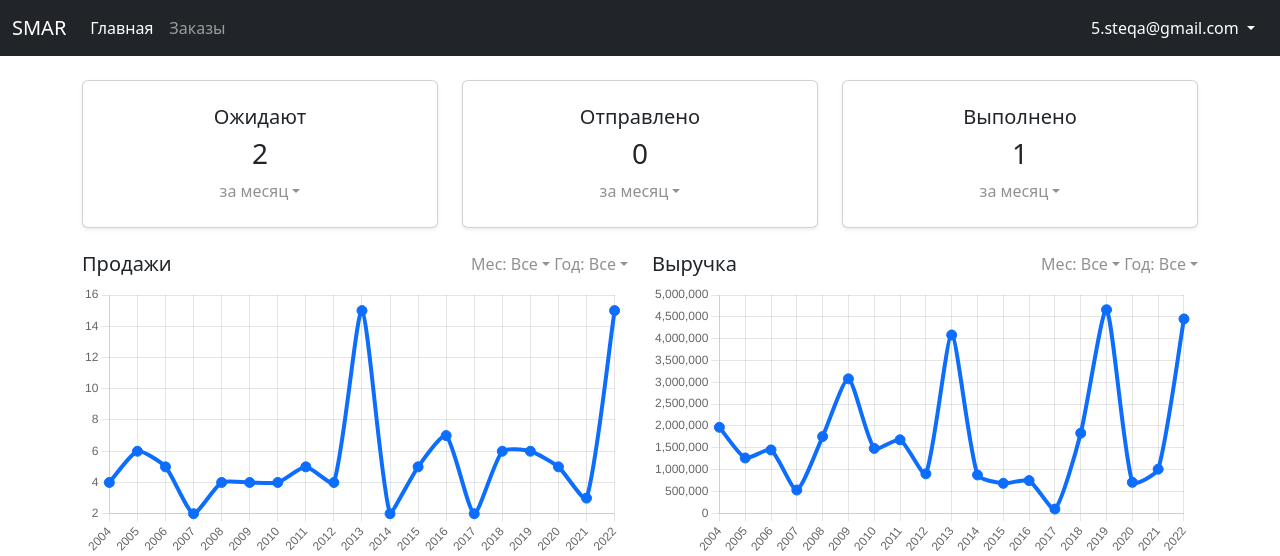
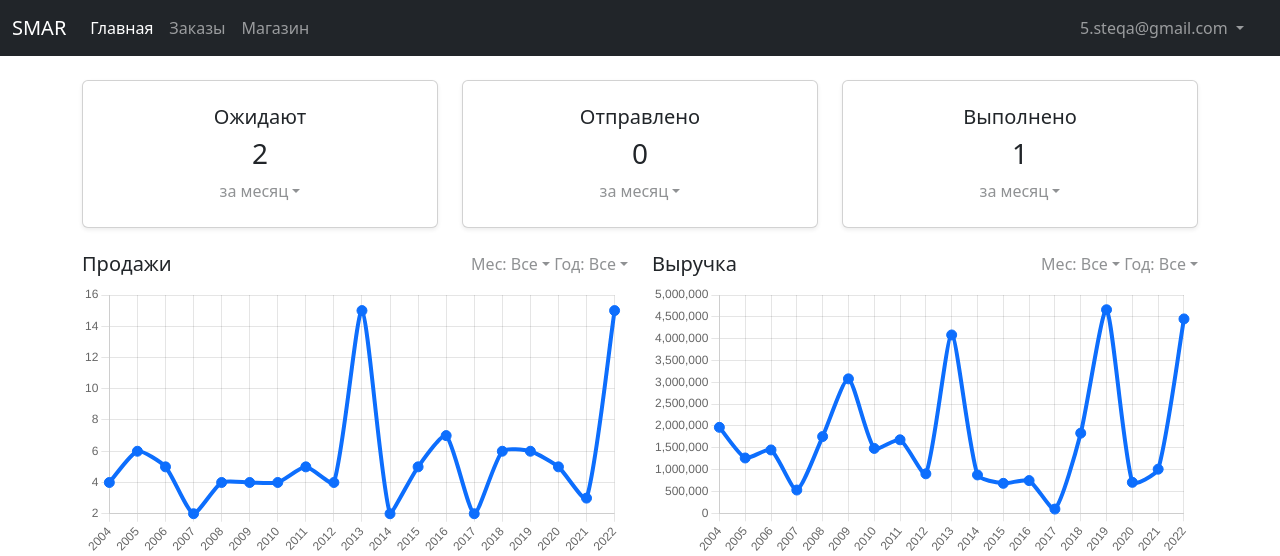
Before and after one commit to steqa/SMAR-ecommerce, a Django app: page /dashboard/ in a window 1280 px wide. Shown: the top 556 px of the page. Run offline with Django 4.2, Linux system fonts and the light colour scheme; a user stored in the database is signed in; data comes from the database, SQL or seed files in the repository; both versions use the stored data as it was after the commit; some libraries are stand-ins or nearby versions.

Commit message:
Изменено: navbar, Оптимизировано: базовые шаблоны store и dashboard

```diff
--- a/sales_dashboard/templates/sales_dashboard/base.html
+++ b/sales_dashboard/templates/sales_dashboard/base.html
@@ -14,35 +14,18 @@
 
     <meta name="viewport" content="width=device-width, initial-scale=1, maximum-scale=1, minimum-scale=1">
 
-    <script>
-        function getCookie(name) {
-            let cookieValue = null;
-            if (document.cookie && document.cookie !== '') {
-                const cookies = document.cookie.split(';');
-                for (let i = 0; i < cookies.length; i++) {
-                    const cookie = cookies[i].trim();
-                    if (cookie.substring(0, name.length + 1) === (name + '=')) {
-                        cookieValue = decodeURIComponent(cookie.substring(name.length + 1));
-                        break;
-                    }
-                }
-            }
-            return cookieValue;
-        }
-
-        const csrftoken = getCookie('csrftoken');
-    </script>
+    <script src="{% static 'js/get-coockie.js' %}"></script>
 </head>
 <body>
     <nav class="navbar navbar-expand-md navbar-dark bg-dark">
         <div class="container-fluid" bis_skin_checked="1">
-            <a class="navbar-brand" href="{% url 'dashboard' %}">SMAR</a>
+            <a class="navbar-brand" href="{% url 'store' %}">SMAR</a>
             <button class="navbar-toggler" type="button" data-bs-toggle="collapse" data-bs-target="#navbarCollapse"
                 aria-controls="navbarCollapse" aria-expanded="false" aria-label="Toggle navigation">
                 <span class="navbar-toggler-icon"></span>
             </button>
             <div class="collapse navbar-collapse" id="navbarCollapse" bis_skin_checked="1">
-                <ul class="navbar-nav me-auto mb-2 mb-md-0">
+                <ul class="navbar-nav me-auto">
                     <li class="nav-item">
                         <a class="nav-link {% block active-dashboard %}{% endblock %}" aria-current="page"
                             href="{% url 'dashboard' %}">Главная</a>
@@ -51,18 +34,23 @@
                         <a class="nav-link {% block active-orders %}{% endblock %}" aria-current="page"
                             href="{% url 'orders' %}">Заказы</a>
                     </li>
+                    <li class="nav-item">
+                        <a class="nav-link" aria-current="page"
+                            href="{% url 'store' %}">Магазин</a>
+                    </li>
                 </ul>
-                <div class="d-flex align-items-center">
-                    <div class="btn-group">
-                        <button type="button" class="btn btn-link dropdown-toggle rounded-4 text-white text-decoration-none" data-bs-toggle="dropdown" aria-expanded="false">
+                <ul class="navbar-nav">
+                    <li class="nav-item dropdown me-3">
+                        <a class="nav-link dropdown-toggle" href="#" role="button" data-bs-toggle="dropdown"
+                            aria-expanded="false">
                             {{ request.user }}
-                        </button>
-                        <ul class="dropdown-menu dropdown-menu-md-end">
-                          <li><button class="dropdown-item" type="button">Профиль</button></li>
-                          <li><a class="dropdown-item" href="{% url 'logout-user' %}">Выйти</a></li>
+                        </a>
+                        <ul class="dropdown-menu dropdown-menu-end">
+                            <li><a class="dropdown-item" href="#">Профиль</a></li>
+                            <li><a class="dropdown-item" href="{% url 'logout-user' %}">Выйти</a></li>
                         </ul>
-                    </div>
-                </div>
+                    </li>
+                </ul>
             </div>
         </div>
     </nav>
--- a/sales_dashboard/templatetags/dashboard-tags.py
+++ b/sales_dashboard/templatetags/dashboard-tags.py
@@ -1,6 +1,7 @@
 from django import template
 
 register = template.Library()
+
 
 @register.filter
 def get_orders_by_status(queryset, status=''):
--- a/static/css/styles.css
+++ b/static/css/styles.css
@@ -28,6 +28,7 @@
 
 .link-hover {
     opacity: 100%;
+    text-decoration: none;
 }
 
 .link-hover:hover {
--- /dev/null
+++ b/static/js/get-coockie.js
@@ -0,0 +1,16 @@
+function getCookie(name) {
+    let cookieValue = null;
+    if (document.cookie && document.cookie !== '') {
+        const cookies = document.cookie.split(';');
+        for (let i = 0; i < cookies.length; i++) {
+            const cookie = cookies[i].trim();
+            if (cookie.substring(0, name.length + 1) === (name + '=')) {
+                cookieValue = decodeURIComponent(cookie.substring(name.length + 1));
+                break;
+            }
+        }
+    }
+    return cookieValue;
+}
+
+const csrftoken = getCookie('csrftoken');
```
Also changed, not shown: store/templates/store/base.html (+23 -30 lines), store/templatetags/store-tags.py (added, +12 -0 lines), db.sqlite3, store/templatetags/__init__.py (added).
